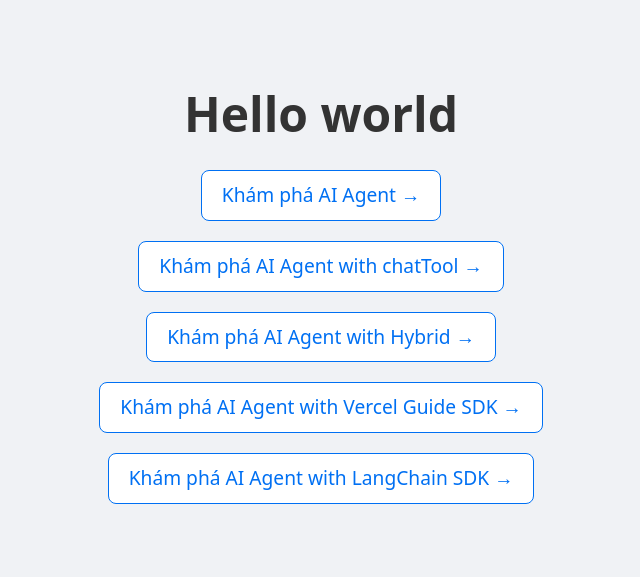
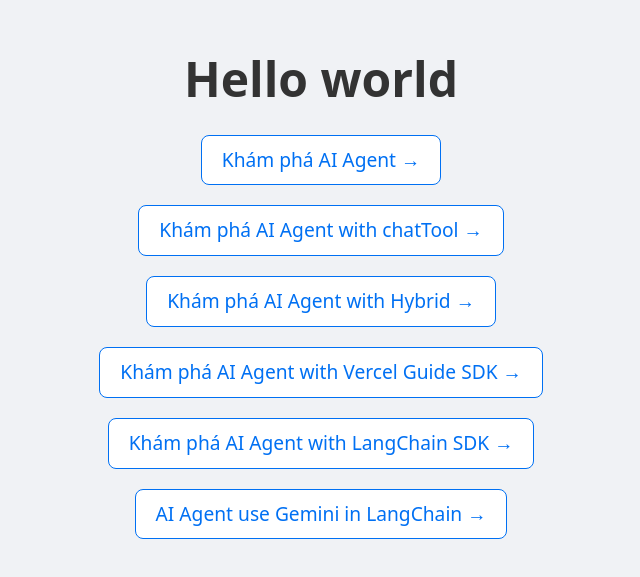
Before and after one commit to phxbinh/TrungNguyen, a Next.js app: page / in a window 1280 px wide. Shown: the part 109-686 px from the top of the page, without its empty margins (319-959 px from the left). Built offline with nearby package versions, Linux system fonts and the light colour scheme.

Commit message:
Update page.tsx

```diff
--- a/src/app/page.tsx
+++ b/src/app/page.tsx
@@ -52,6 +52,9 @@ export default function HomePage() {
       <Link href="/langchain-sdk" style={linkStyle}>
         Khám phá AI Agent with LangChain SDK →
       </Link>
+      <Link href="/use-gemini-in-langchain" style={linkStyle}>
+        AI Agent use Gemini in LangChain →
+      </Link>
     </div>
   );
 }
```
